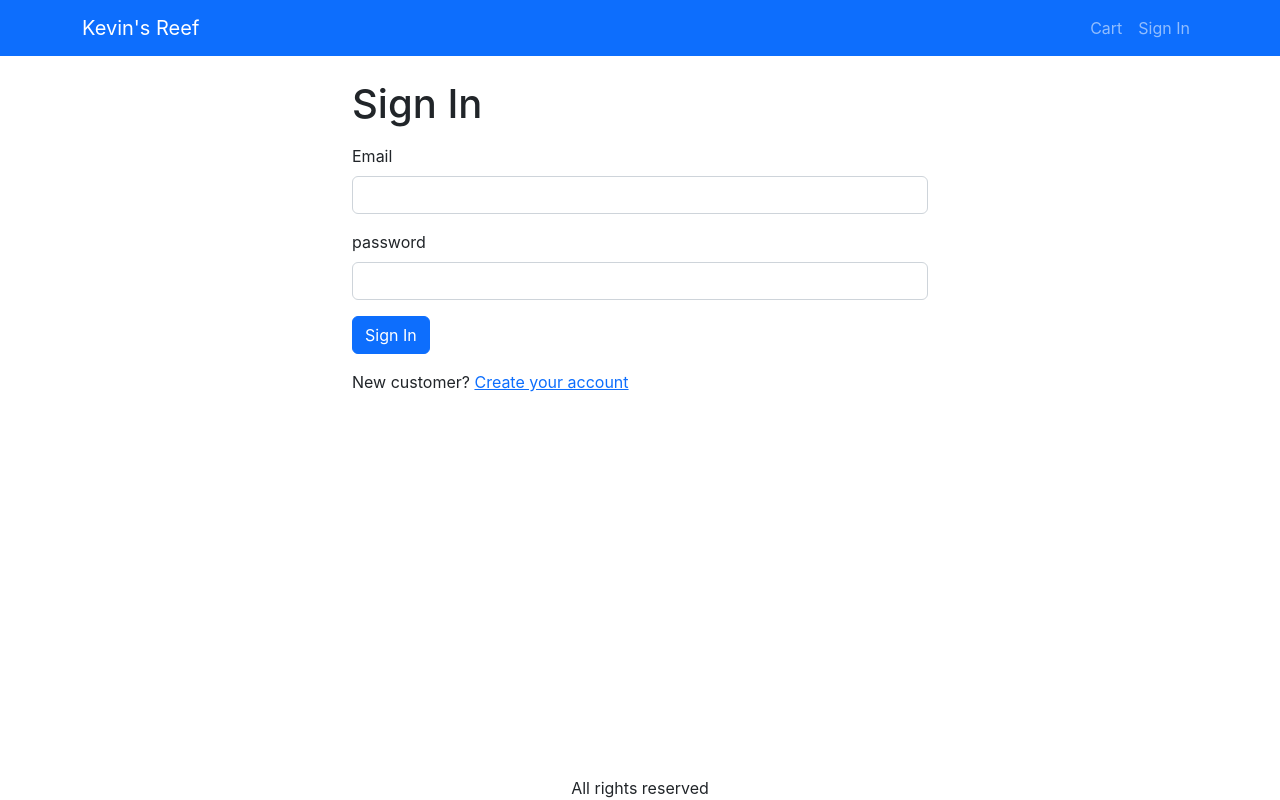
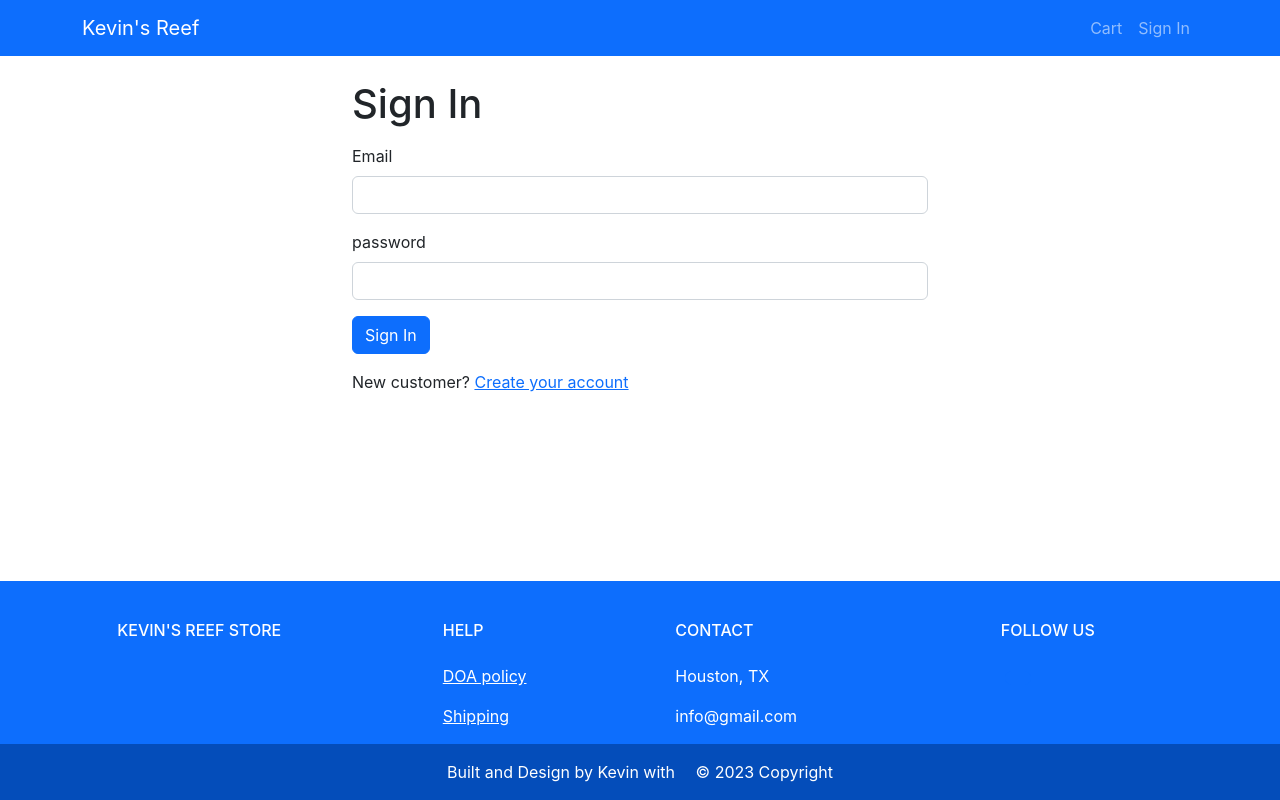
Before and after one commit to Kevin2211/kevins-reef-store, a React (Create React App) app in the folder frontend/: page /signin in a window 1280 px wide. Built offline with nearby package versions, Linux system fonts and the light colour scheme; the HTML template or start-up script is replaced by a standard one.

Commit message:
added a custom footer

```diff
--- a/frontend/src/App.js
+++ b/frontend/src/App.js
@@ -1,6 +1,6 @@
 
 import './App.css';
-import { BrowserRouter, Routes, Route, Link, useNavigate } from 'react-router-dom'
+import { BrowserRouter, Routes, Route, Link } from 'react-router-dom'
 import HomeScreen from './screens/HomeScreen';
 import ProductScreen from './screens/ProductScreen';
 import {Navbar, Container, Nav, Badge, NavDropdown} from 'react-bootstrap';
@@ -18,6 +18,7 @@ import PlaceOrderScreen from './screens/PlaceOrderScreen';
 import OrderScreen from './screens/OrderScreen';
 import OrderHistoryScreen from './screens/OrderHistoryScreen';
 import ProfileScreen from './screens/ProfileScreen';
+import Footer from './components/Footer';
 
 function App() {
   const { state, dispatch: contextDispatch } = useContext(Store)
@@ -90,9 +91,7 @@ function App() {
           </Routes>
         </Container>
       </main>
-      <footer>
-        <div className="text-center">All rights reserved</div>
-      </footer>
+      <Footer />
     </div>
     </BrowserRouter>
 
--- /dev/null
+++ b/frontend/src/components/Footer.jsx
@@ -0,0 +1,101 @@
+import React from 'react'
+import { Link } from 'react-router-dom'
+
+export default function Footer() {
+
+    const footerStyle = {
+        backgroundColor: '#0d6efd'
+    }
+    const divStyle = {
+        backgroundColor: '#044dba'
+    }
+    const linkStyle ={
+
+    }
+  return (
+    <div className="">
+
+  <footer
+          className="text-center text-lg-start text-white"
+          style={footerStyle}
+          >
+
+    <div className="container p-4 pb-0">
+
+      <section className="">
+
+        <div className="row">
+
+          <div className="col-md-3 col-lg-3 col-xl-3 mx-auto mt-3">
+            <h6 className="text-uppercase mb-4 font-weight-bold">
+              Kevin's Reef Store
+            </h6>
+            <p>
+
+            </p>
+          </div>
+
+
+          <hr className="w-100 clearfix d-md-none" />
+
+
+          <div className="col-md-2 col-lg-2 col-xl-2 mx-auto mt-3">
+            <h6 className="text-uppercase mb-4 font-weight-bold">Help</h6>
+            <p>
+              <Link className="text-white">DOA policy</Link>
+            </p>
+            <p>
+              <Link className="text-white">Shipping</ Link>
+            </p>
+
+          </div>
+
+
+          <hr className="w-100 clearfix d-md-none" />
+
+
+          <div className="col-md-4 col-lg-3 col-xl-3 mx-auto mt-3">
+            <h6 className="text-uppercase mb-4 font-weight-bold">Contact</h6>
+            <p><i className="fas fa-home mr-3"></i> Houston, TX</p>
+            <p><i className="fas fa-envelope mr-3"></i> info@gmail.com</p>
+
+          </div>
+
+
+          <div className="col-md-3 col-lg-2 col-xl-2 mx-auto mt-3">
+            <h6 className="text-uppercase mb-4 font-weight-bold">Follow us</h6>
+
+
+            <a
+               className="btn btn-primary btn-floating m-1"
+               style={linkStyle}
+
+               href="https://www.instagram.com/yaboikevin42/"
+               role="button"
+               ><i className="fab fa-instagram fa-2x"></i
+              ></a>
+
+
+
+          </div>
+        </div>
+
+      </section>
+
+    </div>
+
+
+    <div
+         className="text-center p-3"
+         style={divStyle}
+         >
+      Built and Design by Kevin with <i className="fas fa-heart me-3"></i> © 2023 Copyright
+
+    </div>
+
+  </footer>
+
+</div>
+
+  )
+}
--- a/frontend/src/index.css
+++ b/frontend/src/index.css
@@ -48,3 +48,11 @@ main{
   border-bottom: 0.2rem solid #5241f2;
   color: #5241f2;
 }
+
+.fab.fa-instagram {
+  color: transparent;
+  background: radial-gradient(circle at 30% 107%, #fdf497 0%, #fdf497 5%, #fd5949 45%, #d6249f 60%, #285AEB 90%);
+  background: -webkit-radial-gradient(circle at 30% 107%, #fdf497 0%, #fdf497 5%, #fd5949 45%, #d6249f 60%, #285AEB 90%);
+  background-clip: text;
+  -webkit-background-clip: text;
+}
```
